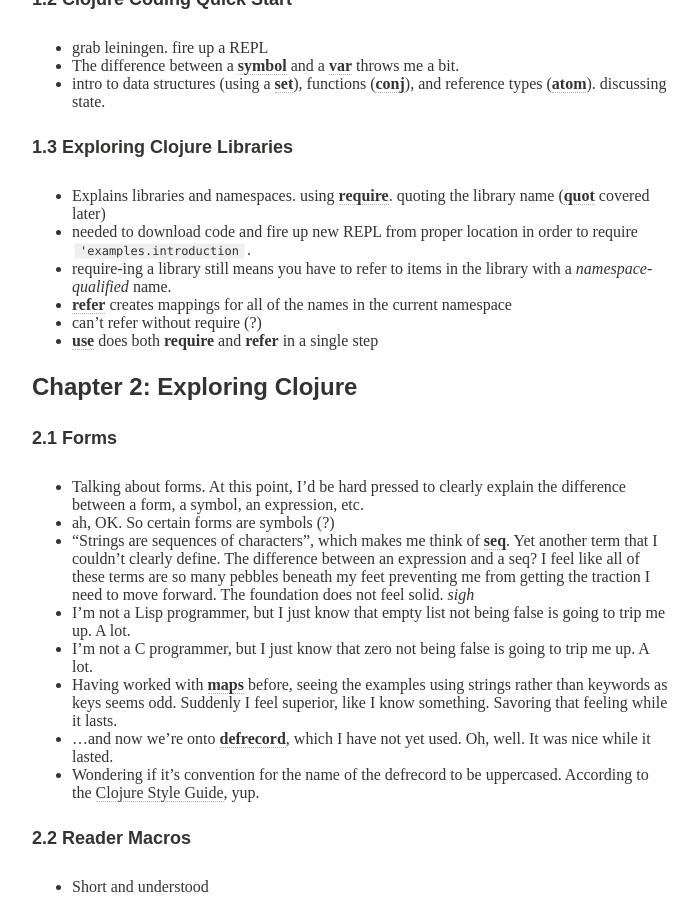
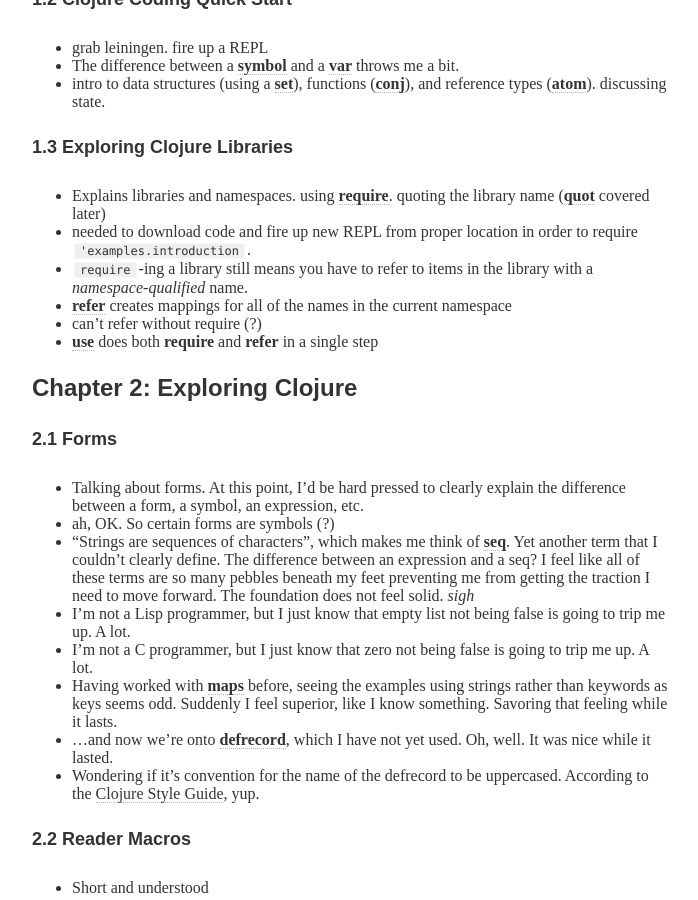
Before and after one commit to charliegriefer/charliegriefer.github.io, a Jekyll site: the page built from _posts/2014-08-07-learn-clojure-update-001.md, in a window 1280 px wide and 900 px high, scrolled down 538 px. Shown: the whole window, without its empty margins (288-986 px from the left). Built offline with Jekyll 4.4.1, drawn with Linux system fonts in a browser that asks for light colours; nearby versions of some CDN libraries; some web fonts are replaced; comment, search, counter and statistics services are not loaded.

```diff
--- a/_posts/2014-08-07-learn-clojure-update-001.md
+++ b/_posts/2014-08-07-learn-clojure-update-001.md
@@ -28,7 +28,7 @@ Really it's just something for me, to hold me accountable. But hey if you're her
 
 - Explains libraries and namespaces. using [__require__](http://clojuredocs.org/clojure_core/clojure.core/require). quoting the library name ([__quot__](http://clojuredocs.org/clojure_core/clojure.core/quot) covered later)
 - needed to download code and fire up new REPL from proper location in order to require `'examples.introduction`.
-- require-ing a library still means you have to refer to items in the library with a _namespace-qualified_ name.
+- `require`-ing a library still means you have to refer to items in the library with a _namespace-qualified_ name.
 - [__refer__](http://clojuredocs.org/clojure_core/clojure.core/refer) creates mappings for all of the names in the current namespace
 - can't refer without require (?)
 - [__use__](http://clojuredocs.org/clojure_core/clojure.core/use) does both __require__ and __refer__ in a single step
```
